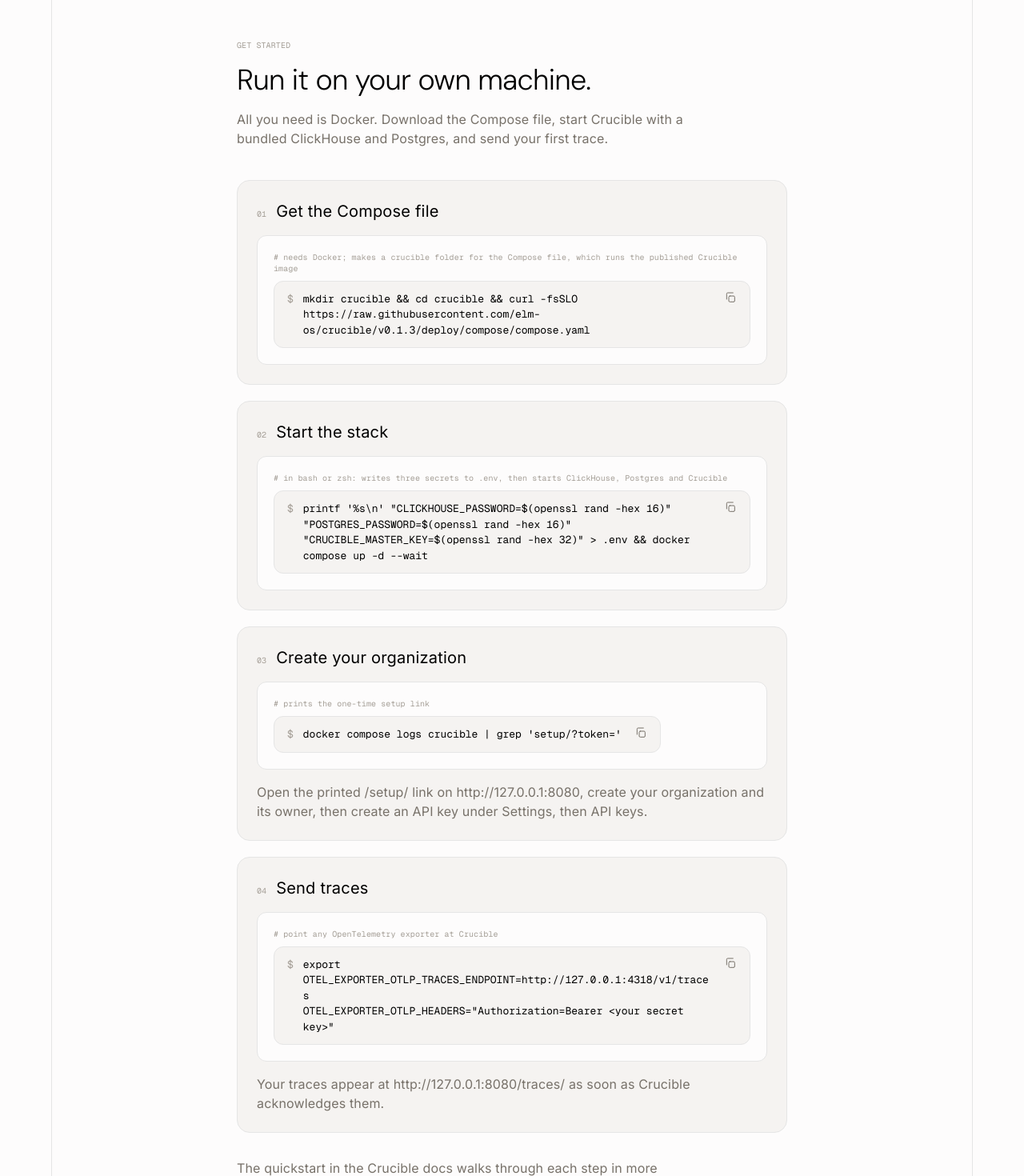
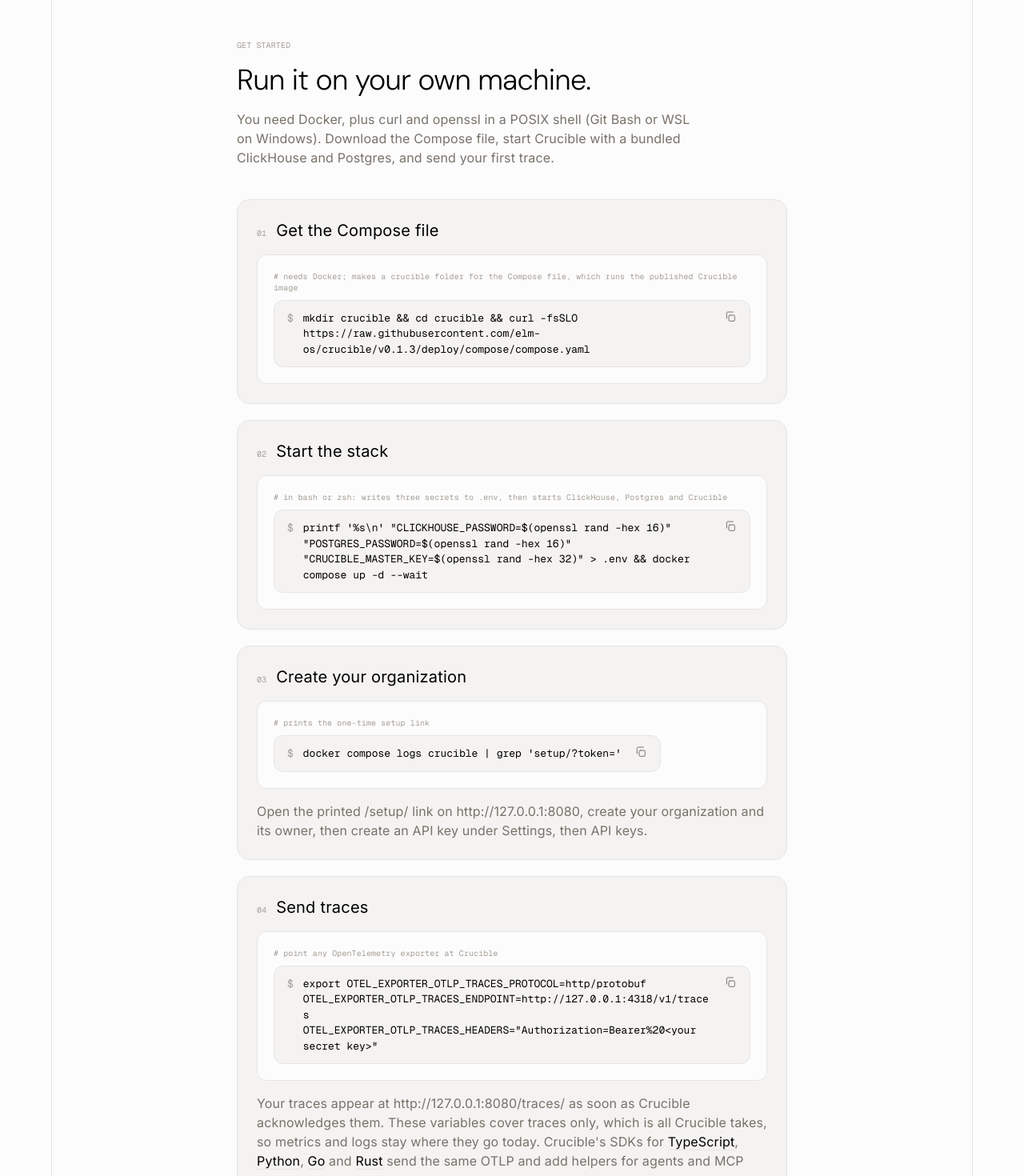
Before and after one commit to elm-os/rightmodeler, a Next.js app in the folder apps/web/: page /crucible in a window 1280 px wide. Shown: the part 3700-5170 px from the top of the page at 80% size. Built offline with nearby package versions, Linux system fonts and the light colour scheme.

Commit message:
fix(web): send crucible traces with the variables for traces, list the real requirements and link the sdk guides (#140)

```diff
--- a/apps/web/src/app/crucible/page.tsx
+++ b/apps/web/src/app/crucible/page.tsx
@@ -1,4 +1,5 @@
 import type { Metadata } from "next";
+import { Fragment } from "react";
 import { CommandBlock } from "@/components/command-block";
 import { JsonLd } from "@/components/json-ld";
 import { CrucibleShowcase } from "@/components/sections/crucible-showcase";
@@ -12,6 +13,7 @@ import { Reveal } from "@/components/reveal";
 import {
   CRUCIBLE_DOWNLOAD_COMMAND,
   CRUCIBLE_QUICKSTART_URL,
+  CRUCIBLE_SDK_GUIDES,
   CRUCIBLE_SEND_COMMAND,
   CRUCIBLE_SETUP_COMMAND,
   CRUCIBLE_START_COMMAND,
@@ -121,8 +123,15 @@ const START = [
     name: "Send traces",
     comment: "# point any OpenTelemetry exporter at Crucible",
     command: CRUCIBLE_SEND_COMMAND,
-    after:
-      "Your traces appear at http://127.0.0.1:8080/traces/ as soon as Crucible acknowledges them.",
+    after: (
+      <>
+        Your traces appear at http://127.0.0.1:8080/traces/ as soon as Crucible
+        acknowledges them. These variables cover traces only, which is all
+        Crucible takes, so metrics and logs stay where they go today.
+        Crucible&apos;s SDKs for <SdkGuideLinks /> send the same OTLP and add
+        helpers for agents and MCP servers.
+      </>
+    ),
   },
 ];
 
@@ -133,7 +142,16 @@ const FAQ: FaqItem[] = [
   },
   {
     q: "How do I send it data?",
-    a: "Send OTLP traces over HTTP, as protobuf or JSON, or over gRPC, from any OpenTelemetry SDK or exporter. Spans from OpenInference, OpenLLMetry, the Vercel AI SDK, MLflow and Pydantic AI are mapped as they arrive. Crucible's SDKs for TypeScript, Python, Go and Rust, in the repository's sdk folder, add agent helpers and an MCP server wrapper, and the MCP proxy records an MCP server's calls with no code changes and forwards its traffic unchanged.",
+    a: (
+      <>
+        Send OTLP traces over HTTP, as protobuf or JSON, or over gRPC, from any
+        OpenTelemetry SDK or exporter. Spans from OpenInference, OpenLLMetry,
+        the Vercel AI SDK, MLflow and Pydantic AI are mapped as they arrive.
+        Crucible&apos;s SDKs for <SdkGuideLinks /> add agent helpers and an MCP
+        server wrapper, and the MCP proxy records an MCP server&apos;s calls
+        with no code changes and forwards its traffic unchanged.
+      </>
+    ),
   },
   {
     q: "How do I install it?",
@@ -164,6 +182,18 @@ const FAQ: FaqItem[] = [
     a: "No. Crucible is self-hosted only: you run it, with your own ClickHouse and Postgres, wherever you run Docker or its binary.",
   },
 ];
+
+// The four SDK guides as links, in a sentence: TypeScript, Python, Go and Rust.
+function SdkGuideLinks() {
+  return CRUCIBLE_SDK_GUIDES.map((sdk, i) => (
+    <Fragment key={sdk.name}>
+      {i === 0 ? "" : i === CRUCIBLE_SDK_GUIDES.length - 1 ? " and " : ", "}
+      <a href={sdk.url} className={linkClass}>
+        {sdk.name}
+      </a>
+    </Fragment>
+  ));
+}
 
 const linkClass =
   "text-body text-midnight-ink underline decoration-ash-border decoration-1 underline-offset-4 transition-colors duration-150 ease-out hover:decoration-midnight-ink focus-visible:rounded-sm focus-visible:outline-none focus-visible:ring-2 focus-visible:ring-midnight-ink/40 focus-visible:ring-offset-2 focus-visible:ring-offset-parchment-white";
@@ -355,8 +385,9 @@ export default function CruciblePage() {
               Run it on your own machine.
             </h2>
             <p className="mt-4 text-body text-driftwood">
-              All you need is Docker. Download the Compose file, start Crucible
-              with a bundled ClickHouse and Postgres, and send your first trace.
+              You need Docker, plus curl and openssl in a POSIX shell (Git Bash
+              or WSL on Windows). Download the Compose file, start Crucible with
+              a bundled ClickHouse and Postgres, and send your first trace.
             </p>
           </Reveal>
 
--- a/apps/web/src/components/sections/faq.tsx
+++ b/apps/web/src/components/sections/faq.tsx
@@ -1,8 +1,9 @@
 // No accordion JS: every answer ships in the initial HTML for search and AI crawlers.
 
+import type { ReactNode } from "react";
 import { Reveal } from "@/components/reveal";
 
-export type FaqItem = { q: string; a: string };
+export type FaqItem = { q: string; a: ReactNode };
 
 export function Faq({
   items,
--- a/apps/web/src/content/pages/crucible.ts
+++ b/apps/web/src/content/pages/crucible.ts
@@ -4,6 +4,7 @@
 import {
   CRUCIBLE_DOWNLOAD_COMMAND,
   CRUCIBLE_QUICKSTART_URL,
+  CRUCIBLE_SDK_GUIDES,
   CRUCIBLE_SEND_COMMAND,
   CRUCIBLE_SETUP_COMMAND,
   CRUCIBLE_START_COMMAND,
@@ -15,6 +16,13 @@ import {
   CRUCIBLE_REPO_URL,
   REPO_URL,
 } from "@/lib/site";
+
+// The four SDK guides as Markdown links, in a sentence: TypeScript, Python, Go and Rust.
+const sdkGuideLinks = CRUCIBLE_SDK_GUIDES.map(
+  (sdk) => `[${sdk.name}](${sdk.url})`,
+)
+  .join(", ")
+  .replace(/, (?=[^,]*$)/, " and ");
 
 export const markdown = `# Crucible: open-source observability for AI agents and MCP servers.
 
@@ -107,7 +115,7 @@ Get started
 
 ## Run it on your own machine.
 
-All you need is Docker. Download the Compose file, start Crucible with a bundled ClickHouse and Postgres, and send your first trace.
+You need Docker, plus curl and openssl in a POSIX shell (Git Bash or WSL on Windows). Download the Compose file, start Crucible with a bundled ClickHouse and Postgres, and send your first trace.
 
 ### 01 Get the Compose file
 
@@ -135,7 +143,7 @@ Point any OpenTelemetry exporter at Crucible.
 
     ${CRUCIBLE_SEND_COMMAND}
 
-Your traces appear at http://127.0.0.1:8080/traces/ as soon as Crucible acknowledges them.
+Your traces appear at http://127.0.0.1:8080/traces/ as soon as Crucible acknowledges them. These variables cover traces only, which is all Crucible takes, so metrics and logs stay where they go today. Crucible's SDKs for ${sdkGuideLinks} send the same OTLP and add helpers for agents and MCP servers.
 
 The quickstart in the Crucible docs walks through each step in more detail: ${CRUCIBLE_QUICKSTART_URL}
 
@@ -156,7 +164,7 @@ Open-source, self-hosted observability and analytics for AI agents and MCP serve
 
 ### How do I send it data?
 
-Send OTLP traces over HTTP, as protobuf or JSON, or over gRPC, from any OpenTelemetry SDK or exporter. Spans from OpenInference, OpenLLMetry, the Vercel AI SDK, MLflow and Pydantic AI are mapped as they arrive. Crucible's SDKs for TypeScript, Python, Go and Rust, in the repository's sdk folder, add agent helpers and an MCP server wrapper, and the MCP proxy records an MCP server's calls with no code changes and forwards its traffic unchanged.
+Send OTLP traces over HTTP, as protobuf or JSON, or over gRPC, from any OpenTelemetry SDK or exporter. Spans from OpenInference, OpenLLMetry, the Vercel AI SDK, MLflow and Pydantic AI are mapped as they arrive. Crucible's SDKs for ${sdkGuideLinks} add agent helpers and an MCP server wrapper, and the MCP proxy records an MCP server's calls with no code changes and forwards its traffic unchanged.
 
 ### How do I install it?
 
--- a/apps/web/src/lib/crucible.ts
+++ b/apps/web/src/lib/crucible.ts
@@ -17,6 +17,21 @@ export const CRUCIBLE_START_COMMAND = String.raw`printf '%s\n' "CLICKHOUSE_PASSW
 export const CRUCIBLE_SETUP_COMMAND =
   "docker compose logs crucible | grep 'setup/?token='";
 
-export const CRUCIBLE_SEND_COMMAND = `export OTEL_EXPORTER_OTLP_TRACES_ENDPOINT=http://127.0.0.1:4318/v1/traces OTEL_EXPORTER_OTLP_HEADERS="Authorization=Bearer <your secret key>"`;
+// The variables for traces only: an app's metrics and logs keep their own exporter, and the key goes with traces alone.
+export const CRUCIBLE_SEND_COMMAND = `export OTEL_EXPORTER_OTLP_TRACES_PROTOCOL=http/protobuf OTEL_EXPORTER_OTLP_TRACES_ENDPOINT=http://127.0.0.1:4318/v1/traces OTEL_EXPORTER_OTLP_TRACES_HEADERS="Authorization=Bearer%20<your secret key>"`;
+
+// Crucible's SDK guides, linked from the page and its twin.
+export const CRUCIBLE_SDK_GUIDES = [
+  {
+    name: "TypeScript",
+    url: `${CRUCIBLE_REPO_URL}/blob/main/docs/guides/sdk-typescript.md`,
+  },
+  {
+    name: "Python",
+    url: `${CRUCIBLE_REPO_URL}/blob/main/docs/guides/sdk-python.md`,
+  },
+  { name: "Go", url: `${CRUCIBLE_REPO_URL}/blob/main/docs/guides/sdk-go.md` },
+  { name: "Rust", url: `${CRUCIBLE_REPO_URL}/blob/main/sdk/rust/README.md` },
+];
 
 export const CRUCIBLE_QUICKSTART_URL = `${CRUCIBLE_REPO_URL}/blob/main/docs/self-hosting/quickstart.md`;
```
